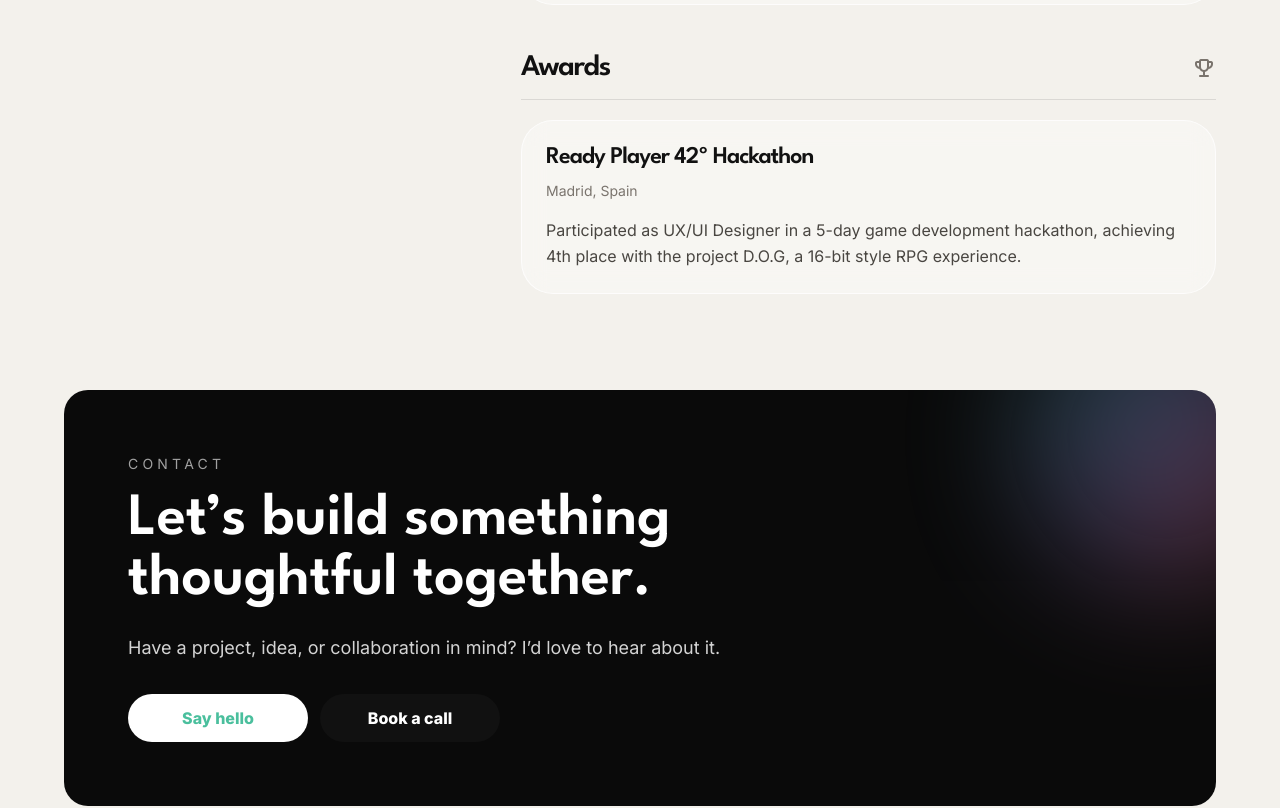
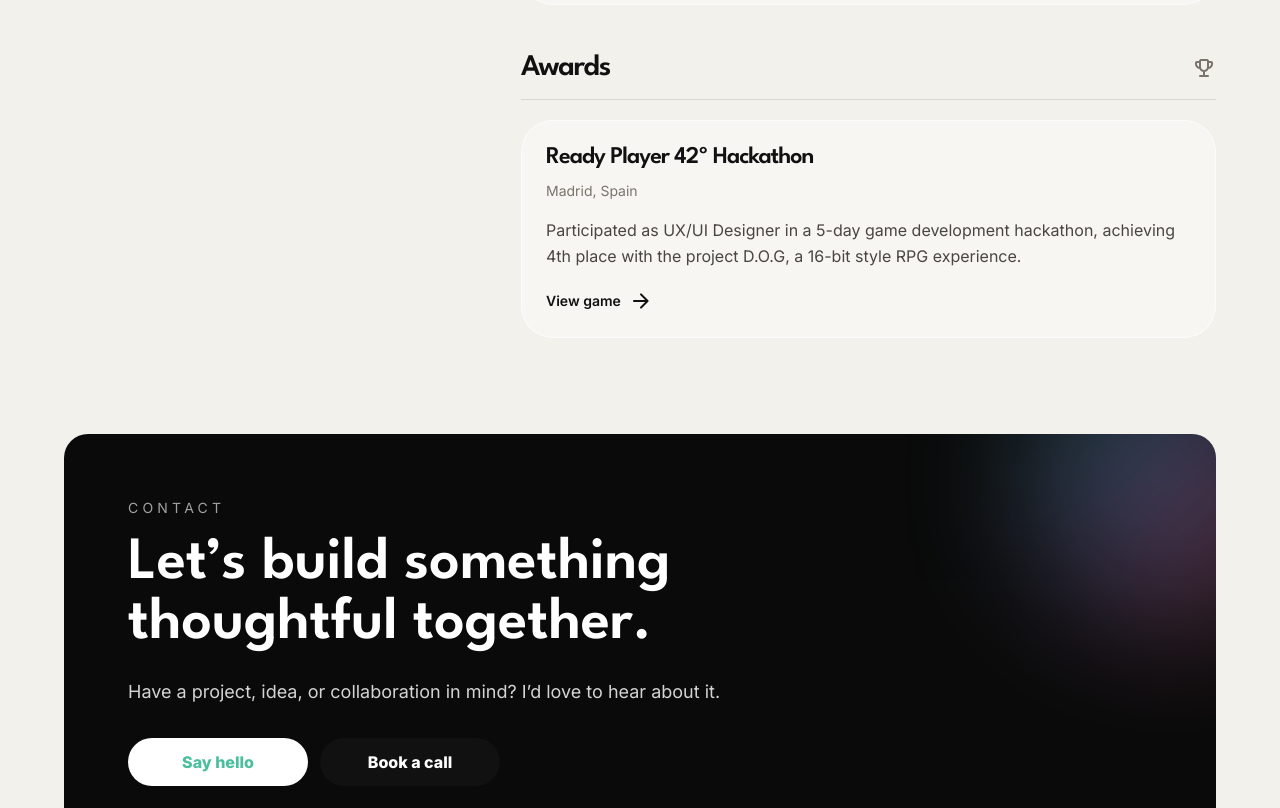
Before and after one commit to marielaescaperni/curriculum, a SvelteKit app in the folder andre-cv/: page / in a window 1280 px wide. Shown: the part 7040-7848 px from the top of the page. Built offline with nearby package versions, Linux system fonts and the light colour scheme.

Commit message:
new changes

```diff
--- a/andre-cv/package.json
+++ b/andre-cv/package.json
@@ -12,7 +12,7 @@
 		"check:watch": "svelte-kit sync && svelte-check --tsconfig ./tsconfig.json --watch"
 	},
 	"devDependencies": {
-		"@sveltejs/adapter-auto": "^7.0.0",
+		"@sveltejs/adapter-auto": "^7.0.1",
 		"@sveltejs/kit": "^2.50.2",
 		"@sveltejs/vite-plugin-svelte": "^6.2.4",
 		"@tailwindcss/forms": "^0.5.11",
--- a/andre-cv/src/lib/data/awards.ts
+++ b/andre-cv/src/lib/data/awards.ts
@@ -2,8 +2,9 @@ export const awards = [
 	{
 		title: 'Ready Player 42º Hackathon',
 		location: 'Madrid, Spain',
-
 		description:
-			'Participated as UX/UI Designer in a 5-day game development hackathon, achieving 4th place with the project D.O.G, a 16-bit style RPG experience.'
+			'Participated as UX/UI Designer in a 5-day game development hackathon, achieving 4th place with the project D.O.G, a 16-bit style RPG experience.',
+		link: 'https://itch.io/jam/ready-player-42/rate/761511',
+		linkLabel: 'View game'
 	}
 ];
--- a/andre-cv/src/lib/sections/BackgroundSection.svelte
+++ b/andre-cv/src/lib/sections/BackgroundSection.svelte
@@ -99,6 +99,7 @@
 								{item.title}
 							</h4>
 
+
 							<p class="mt-3 text-sm text-[var(--color-text-muted)]">
 								{item.location}
 							</p>
@@ -106,6 +107,18 @@
 							<p class="mt-4 text-base leading-relaxed text-[var(--color-text-secondary)]">
 								{item.description}
 							</p>
+
+							{#if item.link}
+								<a
+									class="mt-5 inline-flex items-center gap-2 text-sm font-semibold text-[var(--color-text-primary)] transition hover:translate-x-1"
+									href={item.link}
+									target="_blank"
+									rel="noreferrer"
+								>
+									{item.linkLabel}
+									<span class="material-symbols-rounded text-base">arrow_forward</span>
+								</a>
+							{/if}
 						</article>
 					{/each}
 				</div>
--- a/andre-cv/src/routes/+layout.svelte
+++ b/andre-cv/src/routes/+layout.svelte
@@ -4,6 +4,34 @@
 
 	let { children } = $props();
 </script>
+
+<svelte:head>
+	<title>Mariela Escalante | UX/UI Designer</title>
+
+	<meta
+		name="description"
+		content="UX/UI Designer with experience creating responsive, accessible and user-centered digital products."
+	/>
+
+	<link rel="canonical" href="https://mariela-escalante.vercel.app/" />
+
+	<meta property="og:type" content="website" />
+	<meta property="og:url" content="https://mariela-escalante.vercel.app/" />
+	<meta property="og:title" content="Mariela Escalante | UX/UI Designer" />
+	<meta
+		property="og:description"
+		content="Portfolio CV of Mariela Escalante, UX/UI Designer focused on clean interfaces, responsive design and product experiences."
+	/>
+	<meta property="og:image" content="https://mariela-escalante.vercel.app/og-image.png" />
+
+	<meta name="twitter:card" content="summary_large_image" />
+	<meta name="twitter:title" content="Mariela Escalante | UX/UI Designer" />
+	<meta
+		name="twitter:description"
+		content="UX/UI Designer focused on clean interfaces, responsive design and product experiences."
+	/>
+	<meta name="twitter:image" content="https://mariela-escalante.vercel.app/og-image.png" />
+</svelte:head>
 
 <div class="relative min-h-screen overflow-hidden">
 	<LavaLampBackground />
```
Also changed, not shown: andre-cv/static/og-image.png (added), 1 other file (tests, documents, lock files or other folders).
